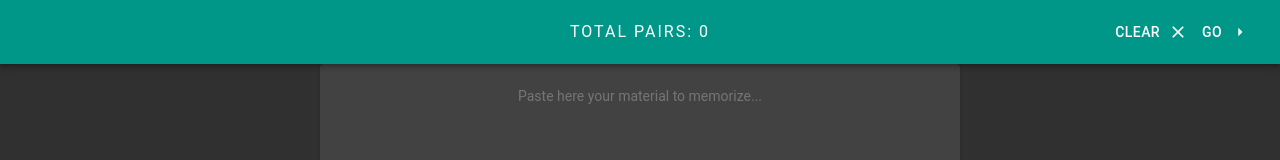
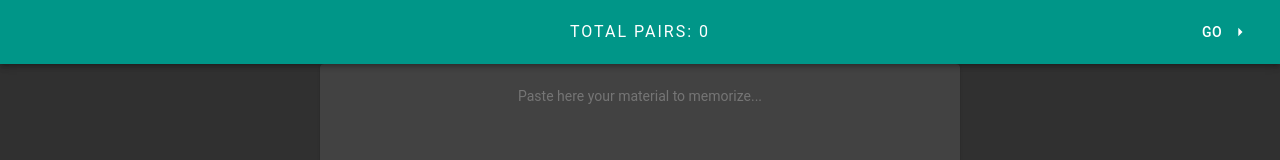
Before and after one commit to poplaw/vocabulary-tester-react, a Gatsby site in the folder client-app/: page / in a window 1280 px wide. Shown: the top 160 px of the page. Built offline with nearby package versions, Linux system fonts and the light colour scheme; Gatsby itself is replaced by a stand-in of ours.

Commit message:
remove clear button

```diff
--- a/client-app/src/components/Topbar.tsx
+++ b/client-app/src/components/Topbar.tsx
@@ -45,10 +45,6 @@ const TopbarButton: FC<TopbarButtonProps> = ({ children, icon, ...props }) => (
     </Button>
 );
 
-const ClearAllButton: FC = () => (
-    <TopbarButton icon={<Clear />}>Clear</TopbarButton>
-);
-
 const GoButton: FC = () => {
     const dispatch = useDispatch();
 
@@ -70,9 +66,6 @@ const GoButton: FC = () => {
 
 const Controls: FC = () => (
     <Grid item sm xs container justify="flex-end">
-        <Grid item>
-            <ClearAllButton />
-        </Grid>
         <Grid item>
             <GoButton />
         </Grid>
```
